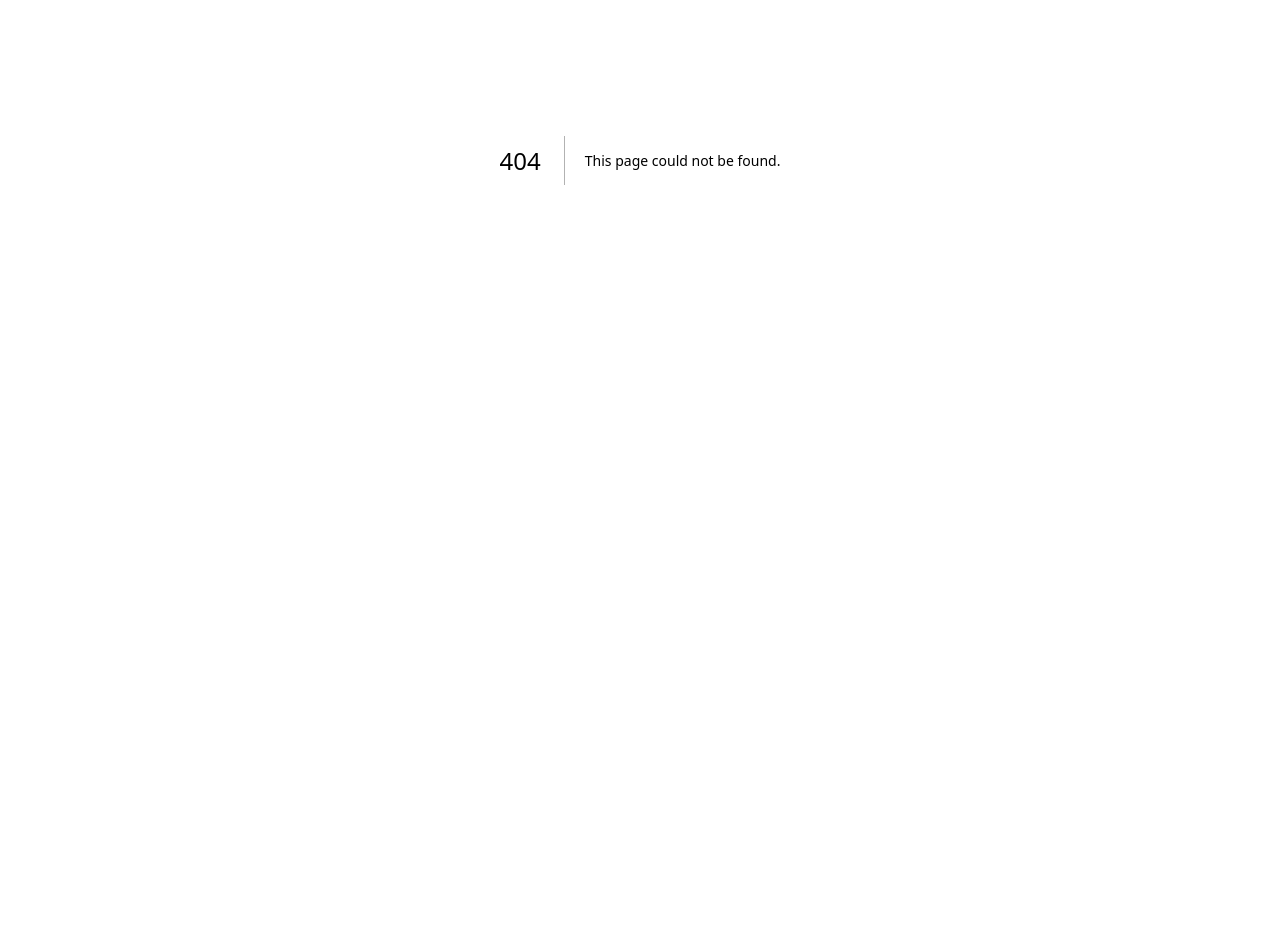
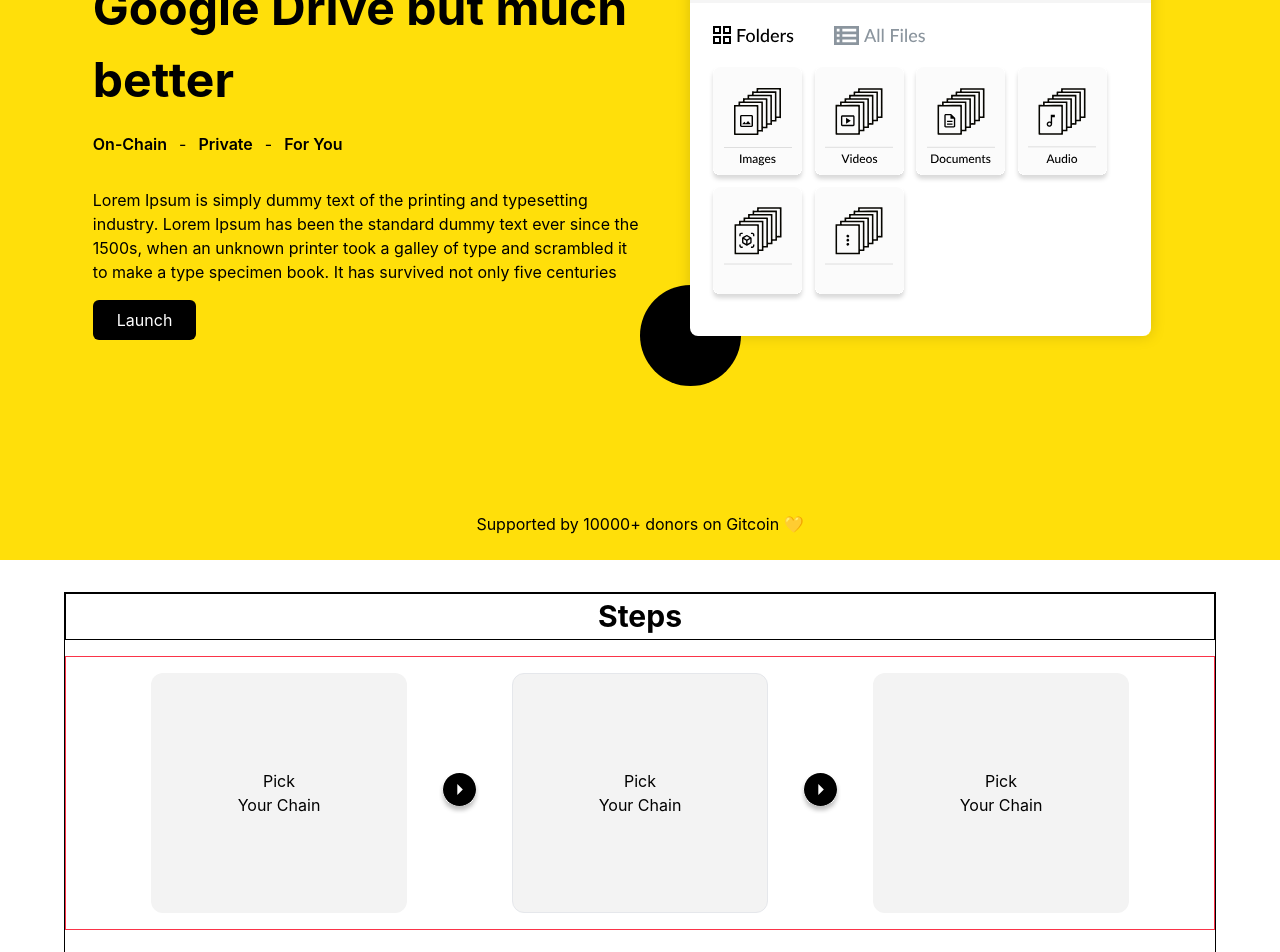
Before and after one commit to fileverse/fileverse-website-v2, a Next.js app: page /subdomain in a window 1280 px wide. Before the commit this address had no page. Shown: the part 240-1192 px from the top of the page. Before the commit the page ends 800 px from the top, so only its background shows below. Built offline with nearby package versions, Linux system fonts and the light colour scheme.

Commit message:
pending subdomain page

```diff
--- /dev/null
+++ b/pages/subdomain.tsx
@@ -0,0 +1,105 @@
+import React from 'react';
+
+import { useMediaQuery } from '@mui/material';
+
+import BodyWrapper from '../components/BodyWrapper';
+import HeadSectionLayout from '../components/HeadSectionLayout';
+import PrimaryButton from '../components/PrimaryButton';
+import SectionLayout from '../components/SectionLayout';
+import nextArrow from '../public/assets/nextArrow.svg';
+import subdomainImage from '../public/assets/subdomainImage.svg';
+
+const Subdomain = () => {
+  const isMediaMax1025px = useMediaQuery('(max-width: 1025px)');
+  return (
+    <BodyWrapper>
+      <>
+        <HeadSectionLayout>
+          <div className="flex min-h-[85vh] justify-center p-4">
+            <div
+              className={`lg:w-[90%] ${
+                isMediaMax1025px && 'w-full'
+              } flex flex-wrap items-center`}
+            >
+              <div className={`lg:w-[50%] ${isMediaMax1025px && 'w-full'}`}>
+                <h2
+                  className={`font-bold lg:text-5xl ${
+                    isMediaMax1025px && 'text-3xl text-center'
+                  } `}
+                >
+                  Google Drive but much better
+                </h2>
+                <div
+                  className={`flex ${
+                    isMediaMax1025px && ' justify-center'
+                  } my-4`}
+                >
+                  <h6 className="font-semibold">On-Chain</h6>
+                  <h6 className="mx-3">-</h6>
+                  <h6 className="font-semibold">Private</h6>
+                  <h6 className="mx-3">-</h6>
+                  <h6 className="font-semibold">For You</h6>
+                </div>
+                <p className={`mt-8   ${isMediaMax1025px && 'text-center'}`}>
+                  Lorem Ipsum is simply dummy text of the printing and
+                  typesetting industry. Lorem Ipsum has been the standard dummy
+                  text ever since the 1500s, when an unknown printer took a
+                  galley of type and scrambled it to make a type specimen book.
+                  It has survived not only five centuries
+                </p>
+                <div
+                  className={`mt-4  ${
+                    isMediaMax1025px && 'flex justify-center'
+                  } `}
+                >
+                  <PrimaryButton
+                    title={'Launch'}
+                    linkTo={'https://beta.fileverse.io/'}
+                  />
+                </div>
+              </div>
+              <div
+                className={`lg:w-[50%] ${
+                  isMediaMax1025px && 'w-full'
+                } flex items-center justify-center relative`}
+              >
+                <div className="relative">
+                  <img src={subdomainImage.src} alt="fileverse-window" />
+                </div>
+              </div>
+            </div>
+          </div>
+        </HeadSectionLayout>
+        <SectionLayout>
+          <div className="border w-full flex flex-col border-black">
+            <h2 className="font-bold text-center border border-black text-3xl">
+              Steps
+            </h2>
+            <div className="border flex flex-wrap justify-center border-red mt-4">
+              <div className="w-64 m-4 bg-[#F3F3F3] rounded-xl p-4 h-60 flex flex-col justify-center items-center">
+                <h2>Pick</h2>
+                <h2>Your Chain</h2>
+              </div>
+              <div className="flex items-center mx-4">
+                <img src={nextArrow.src} />
+              </div>
+              <div className="border w-64 m-4 bg-[#F3F3F3] rounded-xl p-4 h-60 flex flex-col justify-center items-center ">
+                <h2>Pick</h2>
+                <h2>Your Chain</h2>
+              </div>
+              <div className="flex items-center mx-4">
+                <img src={nextArrow.src} />
+              </div>
+              <div className="w-64 m-4 bg-[#F3F3F3] rounded-xl p-4 h-60 flex flex-col justify-center items-center">
+                <h2>Pick</h2>
+                <h2>Your Chain</h2>
+              </div>
+            </div>
+          </div>
+        </SectionLayout>
+      </>
+    </BodyWrapper>
+  );
+};
+
+export default Subdomain;
```
Also changed, not shown: public/assets/nextArrow.svg (added), public/assets/subdomainImage.svg (added).
